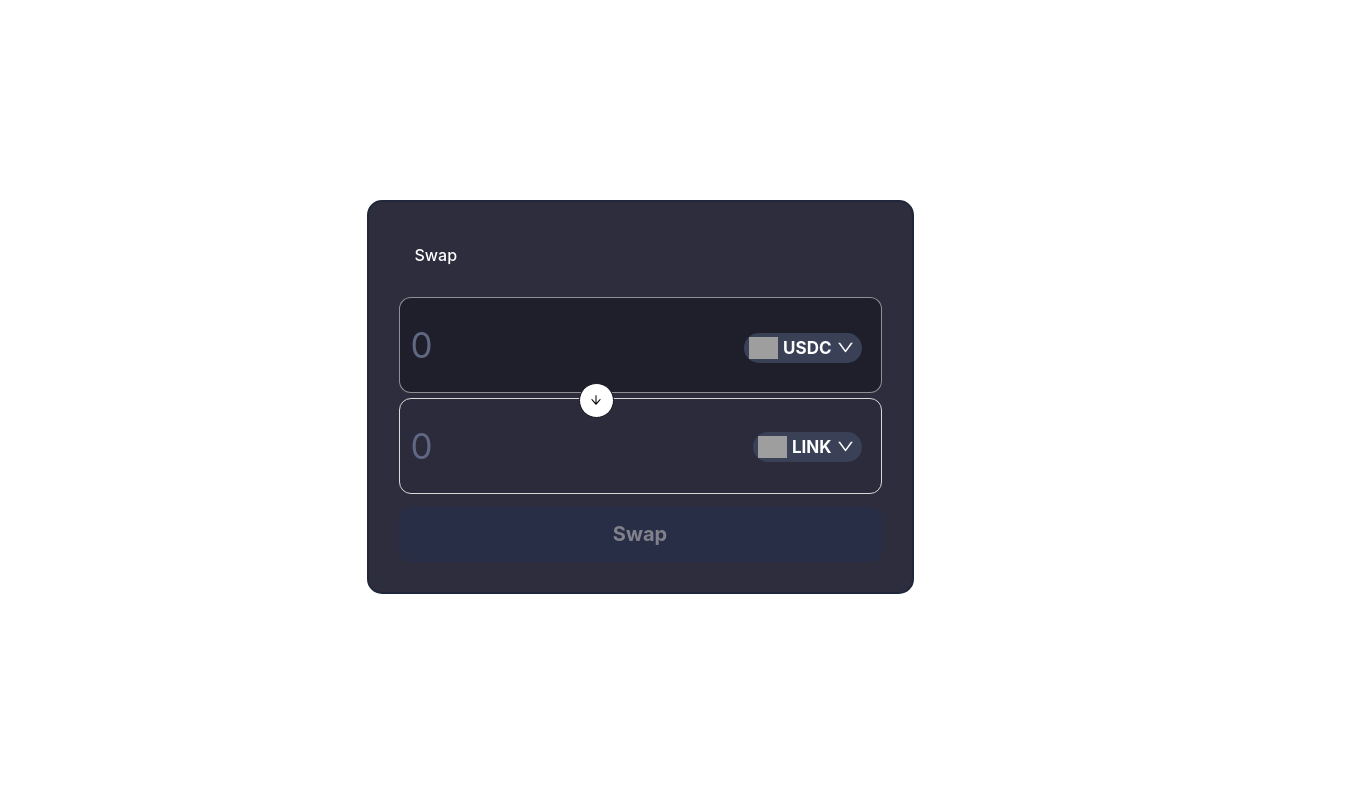
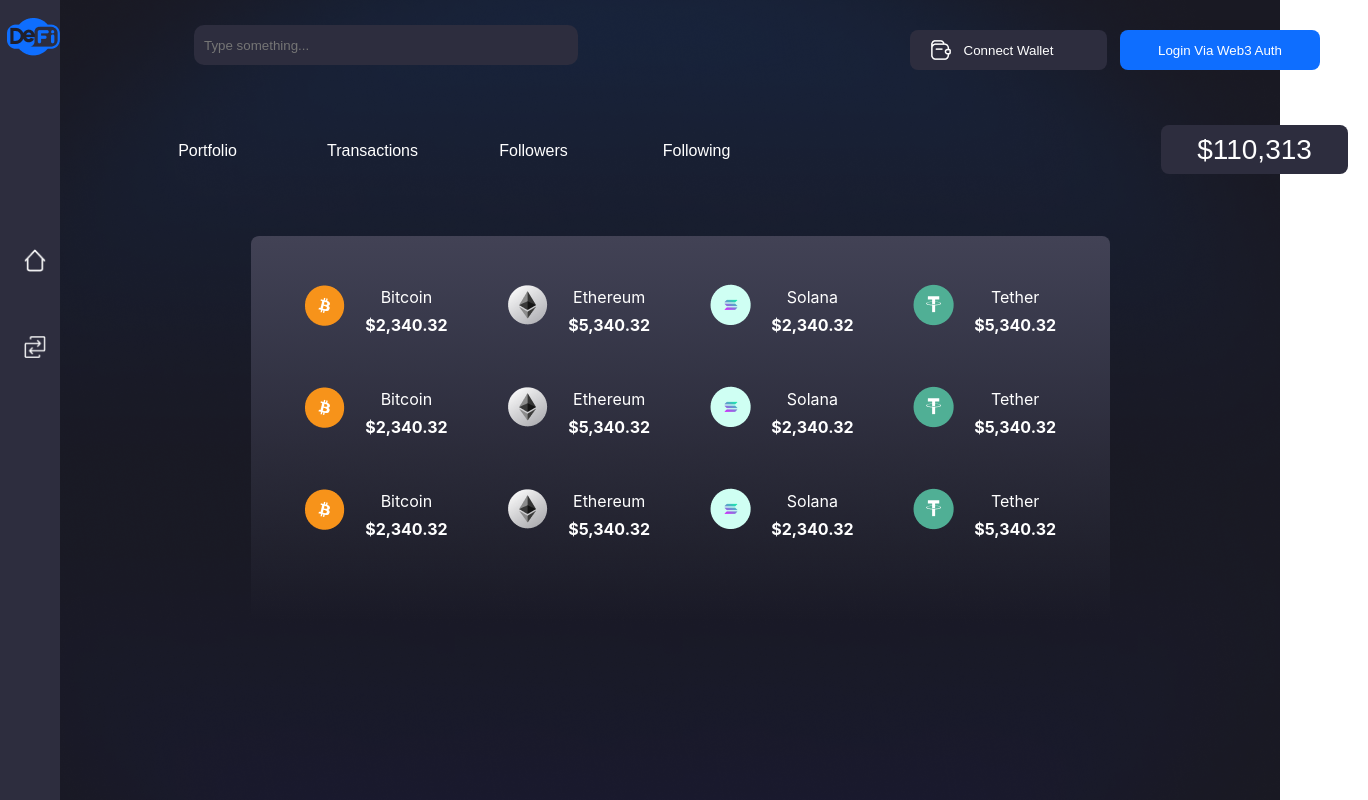
Before and after one commit to AakashR-325/EthIndia-23-Submission, a React (Create React App) app: page / in a window 1280 px wide. Shown: the top 800 px of the page, 1368 px wide, since content can reach past the window. Built offline with nearby package versions, Linux system fonts and the light colour scheme; grey boxes are pictures that could not be loaded.

Commit message:
integrated all components on to the main page and added routing

```diff
--- a/package.json
+++ b/package.json
@@ -9,6 +9,7 @@
     "antd": "^5.12.1",
     "react": "^18.2.0",
     "react-dom": "^18.2.0",
+    "react-router-dom": "^6.20.1",
     "react-scripts": "5.0.1",
     "web-vitals": "^2.1.4"
   },
--- a/src/App.css
+++ b/src/App.css
@@ -1,38 +1,224 @@
-.App {
-  text-align: center;
+.app {
+  min-height: 100vh;
+  background-image: url(./Images/Mainbg.png);
+  background-size: cover;
+  background-position: center;
+  background-repeat: no-repeat;
+  background-attachment: fixed;
+  display: flex;
 }
 
-.App-logo {
-  height: 40vmin;
-  pointer-events: none;
+* {
+  margin: 0;
+  padding: 0;
 }
 
-@media (prefers-reduced-motion: no-preference) {
-  .App-logo {
-    animation: App-logo-spin infinite 20s linear;
-  }
+* {
+  box-sizing: border-box;
 }
 
-.App-header {
-  background-color: #282c34;
-  min-height: 100vh;
+.top-bar {
+  display: flex;
+  justify-content: flex-end; /* This aligns children to the right */
+  align-items: center; /* This vertically centers children */
+  width: 95vw; /* Spans the full width */
+  padding: 10px 20px; /* Example padding, adjust as needed */
+}
+
+.user-profile {
+  display: flex;
+  align-items: center;
+}
+
+.user-profile-image {
+  width: 42px; /* Adjust as needed */
+  height: 42px; /* Adjust as needed */
+  border-radius: 50%;
+  margin-right: 24px;
+  margin-top: 42px;
+}
+
+.user-profile-info {
   display: flex;
   flex-direction: column;
-  align-items: center;
-  justify-content: center;
-  font-size: calc(10px + 2vmin);
   color: white;
+  margin-top: 42px;
+  margin-right: 179px;
 }
 
-.App-link {
-  color: #61dafb;
+.user-profile-name {
+  font-weight: bold;
+  font-size: 20px;
+  font-weight: 500;
 }
 
-@keyframes App-logo-spin {
-  from {
-    transform: rotate(0deg);
-  }
-  to {
-    transform: rotate(360deg);
-  }
+.user-profile-address {
+  display: flex;
+  align-items: center;
+  font-size: 16px;
+  font-weight: 600;
 }
+
+.user-profile-copy-button {
+  margin-left: 10px;
+  padding: 5px 10px;
+  cursor: pointer;
+  background: transparent;
+  border: none;
+  color: white;
+  /* Add more styles for the button as needed */
+}
+
+/* This assumes the UserProfile component is also styled within this file. */
+
+.search-and-buttons {
+  display: flex;
+  align-items: center;
+  justify-content: left;
+  padding: 0 20px; /* Adjust the padding as needed */
+}
+
+.search-input {
+  width: 384px;
+  height: 40px;
+  margin-left: 114px;
+  margin-right: 10px;
+  padding: 10px;
+  border: none;
+  border-radius: 10px; /* Adjust for desired roundness */
+  background: #2D2D3E; /* Adjust the color as per your design */
+  color: #fff; /* Adjust text color as needed */
+}
+
+.connect-wallet-button,
+.web3-auth-button {
+  padding: 10px 20px;
+  margin-left: 10px;
+  border: none;
+  border-radius: 20px; /* Adjust for desired roundness */
+  cursor: pointer;
+  outline: none;
+  margin-top: 10px;
+}
+
+.wallet-logo{
+  position: absolute;
+  margin-top: -5px;
+}
+
+.connect-wallet-button {
+  background: #2D2D3E;
+  color: #fff;
+  margin-left: 322px;
+  width: 197px;
+  height: 40px;
+  border-radius: 8px;
+}
+
+.web3-auth-button {
+  background: #0E6EFF;
+  color: #fff;
+  margin-left: 13px;
+  width: 200px;
+  height: 40px;
+  border-radius: 8px;
+}
+
+/* ... (rest of your styles) */
+
+.navigation-menu {
+  display: flex;
+  justify-content: start;
+  align-items: center;
+  list-style: none;
+  /* Add padding, margins, and other styles as necessary */
+}
+
+.navigation-menu li {
+  margin-right: 20px; /* Adjust as needed */
+  cursor: pointer;
+  /* Add more styles for the navigation links as needed */
+}
+
+.nav-button{
+  color : #FFFFFF;
+  background: transparent;
+  border: none;
+  font-size: 16px;
+  font-weight: 500;
+  margin-left: 56px;
+  width: 87px;
+  height: 19px;
+  cursor: pointer;
+}
+
+.amount{
+  color : #FFFFFF;
+  background: #2D2D3E;
+  border: none;
+  margin-left: 401px;
+  width: 187px;
+  height: 49px;
+  margin-top: -15px;
+  border-radius: 8px;
+  font-size: 28px;
+  font-weight: 500;
+}
+
+/* .total-balance {
+  display: flex;
+  justify-content: end;
+  align-items: center; */
+/* Styles for total balance display */
+/* } */
+
+.content-below {
+  display: flex;
+  justify-content: space-between;
+  align-items: center;
+  margin-top: 70px;
+  margin-left: 48px;
+}
+
+.navigation-menu ul {
+  display: flex;
+  list-style-type: none;
+  padding: 0;
+  margin: 0;
+  /* Additional reset styles and spacings can be adjusted here */
+}
+
+.navigation-menu li {
+  color: black; /* Or whatever your design's text color is */
+  margin-right: 20px; /* Adjust spacing based on your design */
+  cursor: pointer;
+  /* Add hover effects and other styles as needed */
+}
+
+/* ... (rest of your styles) */
+
+.Main-logo{
+  margin-top: 18px;
+  margin-left: 7px;
+}
+
+.Sidebar {
+  width: 67px;
+  min-height: 100vh;
+  height: 1057px;
+  background-color:#2D2D3E;
+}
+
+.Home-button{
+  width: 22.61px;
+  height: 22.71px;
+  margin-top: 189.23px;
+  margin-left: 23.64px;
+}
+
+.Swap-button{
+  width: 22.61px;
+  height: 22.71px;
+  margin-top: 59.87px;
+  margin-left: 23.64px;
+}
--- a/src/App.js
+++ b/src/App.js
@@ -1,17 +1,218 @@
-import logo from './logo.svg';
-import './App.css';
-import Portfolio from './Components/Portfolio';
-import Transactions from './Components/Transactions';
-import Followers from './Components/Followers';
-import Following from './Components/Following';
-import Swap from './Components/Swap';
+import React, { useState } from "react";
+import Portfolio from "./Components/Portfolio";
+import Transactions from "./Components/Transactions";
+import Followers from "./Components/Followers";
+import Following from "./Components/Following";
+import Swap from "./Components/Swap";
+import HomeIcon from "./Images/Home-sign.png";
+import SwapIcon from "./Images/Swap-sign.png";
+import Logo from "./Images/Main-logo.png";
+import Search from "./Images/Search-logo.png";
+import Wallet from "./Images/Wallet-logo.png";
+import Copy from "./Images/Copy-logo.png";
+import {BrowserRouter as Router , Routes , Route, Link} from 'react-router-dom';
 
-function App() {
+import "./App.css";
+
+const userProfileData = {
+  name: "Vaishnavi Singh", // has to get from lens
+  address: "0x1234567890abcdef1234567890abcdef", //
+  TotalBalance: "$110,061",
+  imageUrl:
+    "https://www.creativefabrica.com/wp-content/uploads/2023/01/20/Cute-Adorable-Minion-Nursery-Art-Nursery-Decor-58275132-1-312x208.png", // Replace with actual path to image
+};
+
+const TotalBalance = () => {
   return (
-    <div>
-      <Swap />
+    <div className="total-balance">
+      <span>{userProfileData.TotalBalance}</span>
     </div>
   );
+};
+
+const App = () => {
+  const [isCopied, setIsCopied] = useState(false);
+  const [activeComponent, setActiveComponent] = useState("Portfolio");
+  const [searchTerm, setSearchTerm] = useState("");
+
+  const handleSearchChange = (event) => {
+    setSearchTerm(event.target.value);
+  };
+
+  const renderComponent = () => {
+    switch (activeComponent) {
+      case "Portfolio":
+        return <Portfolio searchTerm={searchTerm} />;
+      case "Transactions":
+        return <Transactions searchTerm={searchTerm} />;
+      case "Followers":
+        return <Followers searchTerm={searchTerm} />;
+      case "Following":
+        return <Following searchTerm={searchTerm} />;
+      default:
+        return <Portfolio searchTerm={searchTerm} />;
+    }
+  };
+
+  const copyToClipboard = () => {
+    setIsCopied(true);
+    setTimeout(() => setIsCopied(false), 1500);
+    navigator.clipboard.writeText(userWalletAddress).catch((err) => {
+      console.error("Could not copy text: ", err);
+    });
+  };
+
+  const formatAddress = (address) => {
+    return `${address.slice(0, 6)}...${address.slice(-4)}`;
+  };
+  const [isWalletConnected, setWalletConnected] = useState("Connect Wallet");
+const [userWalletAddress, setuserWalletAddress] = useState("");
+
+
+  const connectWallet = async() => {
+
+try{
+
+if(window.ethereum === "undefined" ){
+  alert("Install Metamsk Wallet");
 }
+  else{
+    const accounts = await window.ethereum.request({method : "eth_requestAccounts"});
+    console.log(accounts[0]);
+    setWalletConnected("Wallet Connected");
+    setuserWalletAddress(accounts[0]);
+    console.log(userWalletAddress);
+      }
+}catch(e){console.log(e)}
+  }
+
+
+  const loginWithWeb3 = () => console.log("Login with Web3 Auth");
+
+  return (
+    <div className="app">
+      <div className="Sidebar">
+        <Link to="/">
+          <img className="Main-logo" src={Logo}/>
+        </Link>
+        <ul className = "Button-panel">
+          <li>
+             <Link to="/">
+              <img className = "Home-button" src={HomeIcon}/>
+            </Link>
+          </li>
+          <li>
+            <Link to="/swap">
+              <img className = "Swap-button" src={SwapIcon}/>
+            </Link>
+          </li>
+        </ul>
+      </div>
+      <Routes>
+        <Route path="/" element = {<div className="Main-container">
+        <div className="top-bar">
+          {isWalletConnected == "Wallet Connected" ? <div className="user-profile">
+            <img
+              className="user-profile-image"
+              src={userProfileData.imageUrl}
+              alt={`${userProfileData.name}'s profile`}
+            />
+            <div className="user-profile-info">
+              <div className="user-profile-name">{userProfileData.name}</div>
+              <div className="user-profile-address">
+                <span>
+
+
+
+                {userWalletAddress.length>0 ? `${userWalletAddress.substring(
+  0,
+  6
+)}...${userWalletAddress.substring(38)}` : ""}
+
+
+
+                  </span>
+                <button
+                  className="user-profile-copy-button"
+                  onClick={copyToClipboard}
+                >
+                  {isCopied ? "Copied!" : <img src={Copy}/>}
+                </button>
+              </div>
+            </div>
+          </div> : ""}
+        </div>
+
+        <div className="search-and-buttons">
+          <input
+            type="text"
+            placeholder="Type something..."
+            className="search-input"
+            onChange={handleSearchChange}
+            value={searchTerm}
+          />
+          <div className="buttons">
+            <button className="connect-wallet-button" onClick={connectWallet}>
+              <div className="wallet-logo">
+                {isWalletConnected === "Connect Wallet" ? <img src={Wallet} /> : ""}
+              </div>
+
+{userWalletAddress.length>0 ? `Connected: ${userWalletAddress.substring(
+  0,
+  6
+)}...${userWalletAddress.substring(38)}` : "Connect Wallet"}
+
+            </button>
+            <button className="web3-auth-button" onClick={loginWithWeb3}>
+              Login Via Web3 Auth
+            </button>
+          </div>
+        </div>
+
+        <div className="content-below">
+        <NavigationMenu setActiveComponent={setActiveComponent} />
+
+        </div>
+        {renderComponent()}
+      </div>} />
+        <Route path="/swap" element = {<Swap isWalletConnected={isWalletConnected}/>} />
+      </Routes>
+    </div>
+  );
+};
+
+const NavigationMenu = ({ setActiveComponent , isWalletConnected}) => {
+  return (
+    <nav className="navigation-menu">
+      <ul>
+        <li>
+          <button className="nav-button" onClick={() => setActiveComponent("Portfolio")}>
+            Portfolio
+          </button>
+        </li>
+        <li>
+          <button className="nav-button" onClick={() => setActiveComponent("Transactions")}>
+            Transactions
+          </button>
+        </li>
+        <li>
+          <button className="nav-button" onClick={() => setActiveComponent("Followers")}>
+            Followers
+          </button>
+        </li>
+        <li>
+          <button className="nav-button" onClick={() => setActiveComponent("Following")}>
+            Following
+          </button>
+        </li>
+        <li>
+          <button className="amount">
+            $110,313
+          </button>
+        </li>
+      </ul>
+    </nav>
+  );
+};
 
 export default App;
--- a/src/index.js
+++ b/src/index.js
@@ -3,11 +3,14 @@
 import './index.css';
 import App from './App';
 import reportWebVitals from './reportWebVitals';
+import { BrowserRouter } from 'react-router-dom';
 
 const root = ReactDOM.createRoot(document.getElementById('root'));
 root.render(
   <React.StrictMode>
-    <App />
+    <BrowserRouter>
+      <App />
+    </BrowserRouter>
   </React.StrictMode>
 );
 
```
Also changed, not shown: src/Images/Mainbg.png (added), 1 other file (tests, documents, lock files or other folders).
